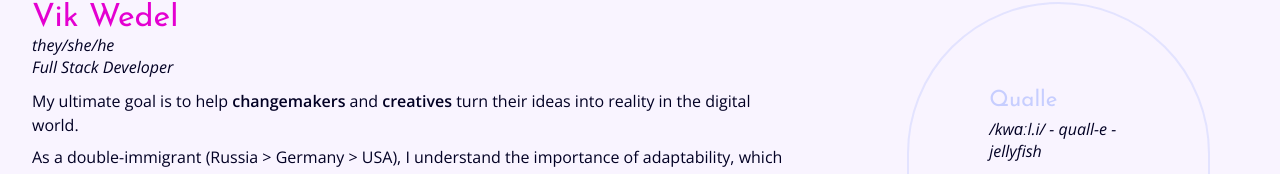
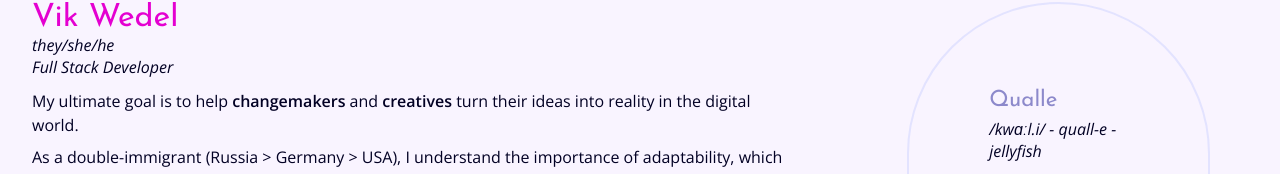
Before and after one commit to qualletech/2024, a Next.js app: page /about in a window 1280 px wide. Shown: the part 178-352 px from the top of the page. Built offline with nearby package versions, Linux system fonts and the light colour scheme.

Commit message:
Change color

```diff
--- a/app/about/page.tsx
+++ b/app/about/page.tsx
@@ -112,7 +112,7 @@ const AboutQualle = styled.div`
 
 const QualleTitle = styled.h3`
   font-size: 1.4rem;
-  color: ${theme.colors.neutralLight};
+  color: ${theme.colors.neutralDark}70;
 `
 
 const AboutVik = styled.div`
```
